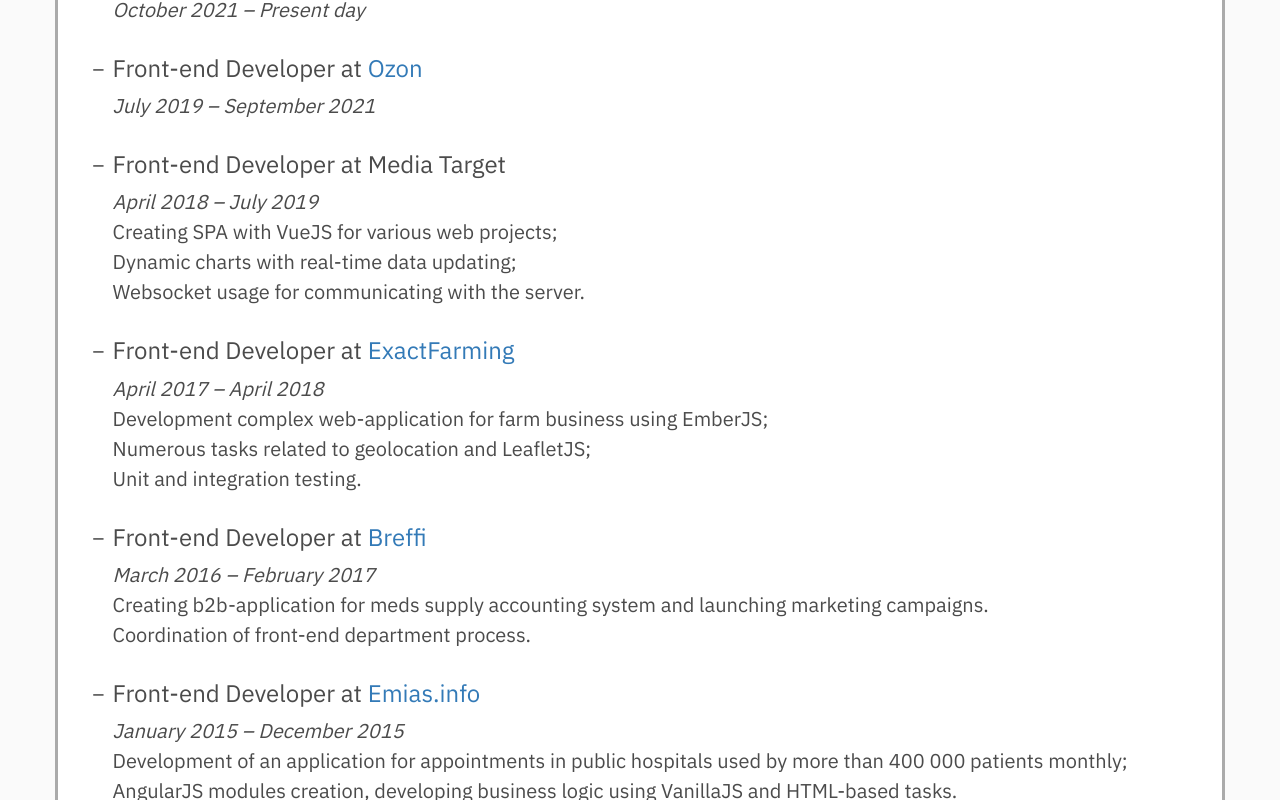
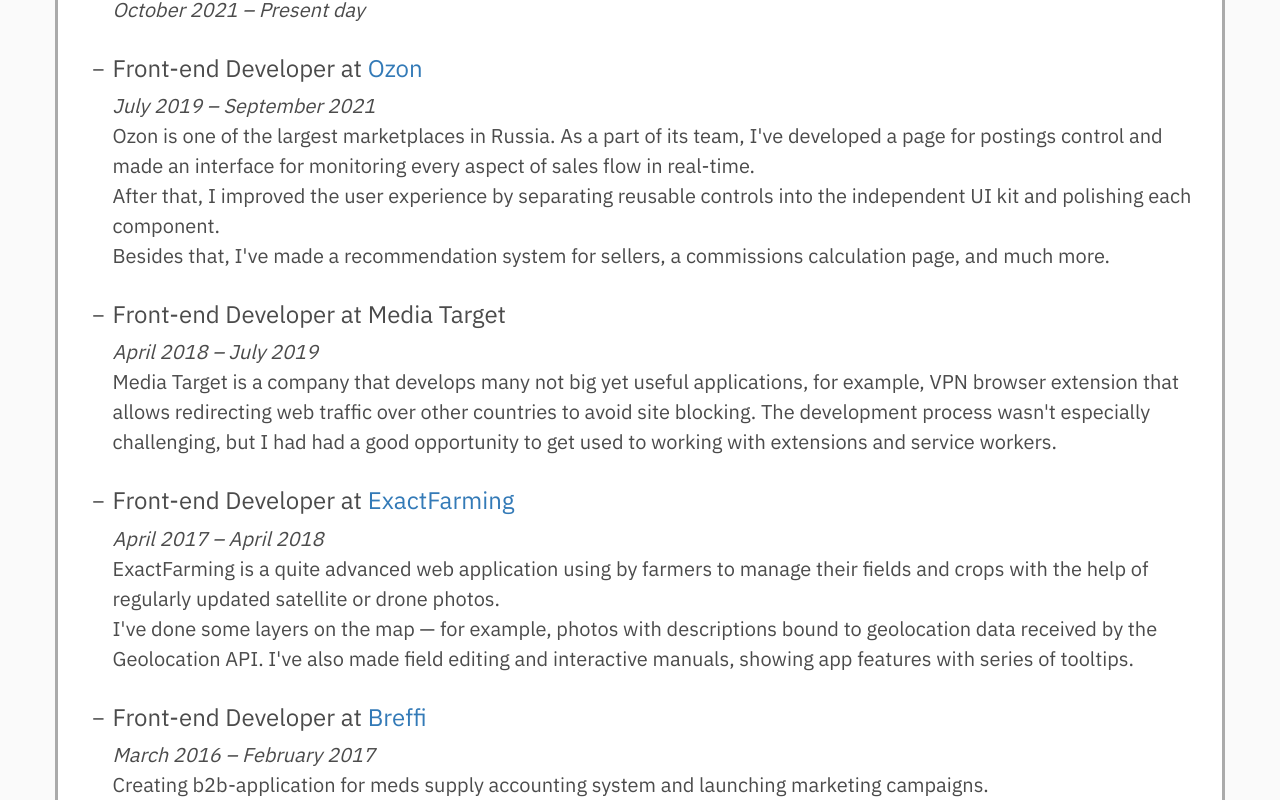
Before and after one commit to alex-mos/mospan_pro_frontend, a Vue app: page /cv in a window 1280 px wide. Shown: the part 900-1700 px from the top of the page. Built offline with nearby package versions, Linux system fonts and the light colour scheme; a web font is replaced by a local one.

Commit message:
update cv

```diff
--- a/src/pages/Cv.vue
+++ b/src/pages/Cv.vue
@@ -66,14 +66,15 @@
                 </a>
               </h3>
               <p><em>July 2019 – September 2021</em></p>
+              <p>Ozon is one of the largest marketplaces in Russia. As a part of its team, I've developed a page for postings control and made an interface for monitoring every aspect of sales flow in real-time.
+              <p>After that, I improved the user experience by separating reusable controls into the independent UI kit and polishing each component.</p>
+              <p>Besides that, I've made a recommendation system for sellers, a commissions calculation page, and much more.</p>
             </li>
 
             <li>
               <h3>Front-end Developer at Media Target</h3>
               <p><em>April 2018 – July 2019</em></p>
-              <p>Creating SPA with VueJS for various web projects;</p>
-              <p>Dynamic charts with real-time data updating;</p>
-              <p>Websocket usage for communicating with the server.</p>
+              <p>Media Target is a company that develops many not big yet useful applications, for example, VPN browser extension that allows redirecting web traffic over other countries to avoid site blocking. The development process wasn't especially challenging, but I had had a good opportunity to get used to working with extensions and service workers.</p>
             </li>
 
             <li>
@@ -84,9 +85,8 @@
                 </a>
               </h3>
               <p><em>April 2017 – April 2018</em></p>
-              <p>Development complex web-application for farm business using EmberJS;</p>
-              <p>Numerous tasks related to geolocation and LeafletJS;</p>
-              <p>Unit and integration testing.</p>
+              <p>ExactFarming is a quite advanced web application using by farmers to manage their fields and crops with the help of regularly updated satellite or drone photos.</p>
+              <p>I've done some layers on the map — for example, photos with descriptions bound to geolocation data received by the Geolocation API. I've also made field editing and interactive manuals, showing app features with series of tooltips.</p>
             </li>
 
             <li>
```
